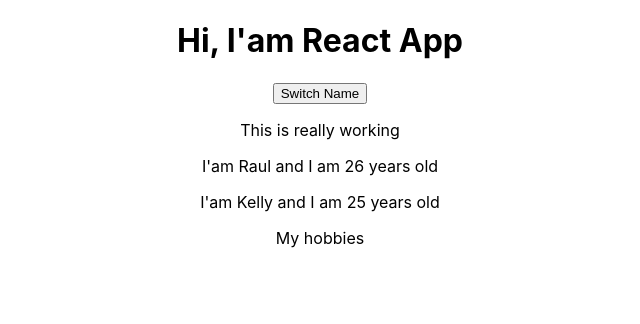
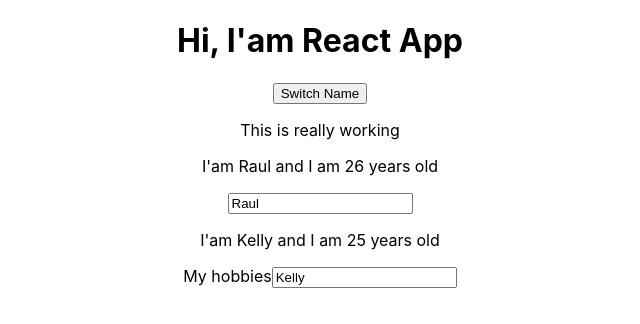
Before and after one commit to Larrygf02/reactFundamentals, a React (Create React App) app: page / in a window 1280 px wide. Shown: the top 324 px of the page, without its empty margins (320-960 px from the left). Built offline with nearby package versions, Linux system fonts and the light colour scheme.

Commit message:
Event onChange

```diff
--- a/src/App.js
+++ b/src/App.js
@@ -18,6 +18,15 @@
       ]
     })
   }
+
+  nameChangedHandler = (event) => {
+    this.setState({
+      persons: [
+        {name: 'Raul', age: 25},
+        {name: event.target.value, age: 25}
+      ]
+    })
+  }
   render() {
     return (
       <div className="App">
@@ -30,7 +39,8 @@
         <Person
         name={this.state.persons[1].name}
         years={this.state.persons[1].age}
-        click={this.switchNameHandler.bind(this, 'Larrygf02')}>My hobbies</Person>
+        click={this.switchNameHandler.bind(this, 'Larrygf02')}
+        changed={this.nameChangedHandler}>My hobbies</Person>
       </div>
       );
       //return React.createElement('div', {className: 'App'}, React.createElement('h1', null, 'Hi, I am react app'))
--- a/src/Person/Person.js
+++ b/src/Person/Person.js
@@ -5,6 +5,7 @@
         <div>
             <p onClick={props.click}>I'am {props.name} and I am {props.years} years old</p>
             <span>{props.children}</span>
+            <input type="text" onChange={props.changed} value={props.name}></input>
         </div>
     )
 }
```
